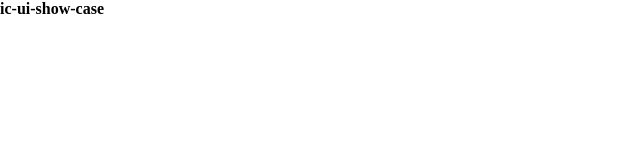
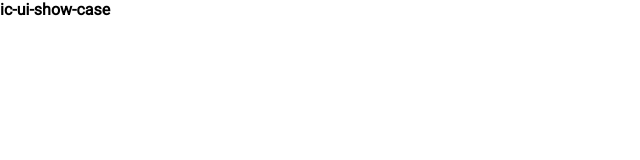
Before and after one commit to imaginary-cloud/ui-show-case, a React (Create React App) app: page / in a window 1280 px wide. Shown: the top 160 px of the page, without its empty margins (0-640 px from the left). Built offline with nearby package versions, Linux system fonts and the light colour scheme.

Commit message:
style: add font

```diff
--- a/public/index.html
+++ b/public/index.html
@@ -26,6 +26,7 @@
       content="Web site created using create-react-app"
     />
     <link rel="apple-touch-icon" href="%PUBLIC_URL%/logo192.png" />
+    <link href="https://fonts.googleapis.com/css2?family=Roboto&display=swap" rel="stylesheet">
     <!--
       manifest.json provides metadata used when your web app is installed on a
       user's mobile device or desktop. See https://developers.google.com/web/fundamentals/web-app-manifest/
--- a/src/style.js
+++ b/src/style.js
@@ -1,12 +1,16 @@
 import { createGlobalStyle } from 'styled-components'
 
 export const GlobalStyle = createGlobalStyle`
+@import url('https://fonts.googleapis.com/css2?family=Roboto&display=swap');
   * {
-    font-family: 'sans-serif';
     margin: 0;
     padding: 0;
     box-sizing: border-box;
 
     font-size: 16px;
   }
+
+  body {
+    font-family: 'Roboto', sans-serif;
+  }
 `
```
